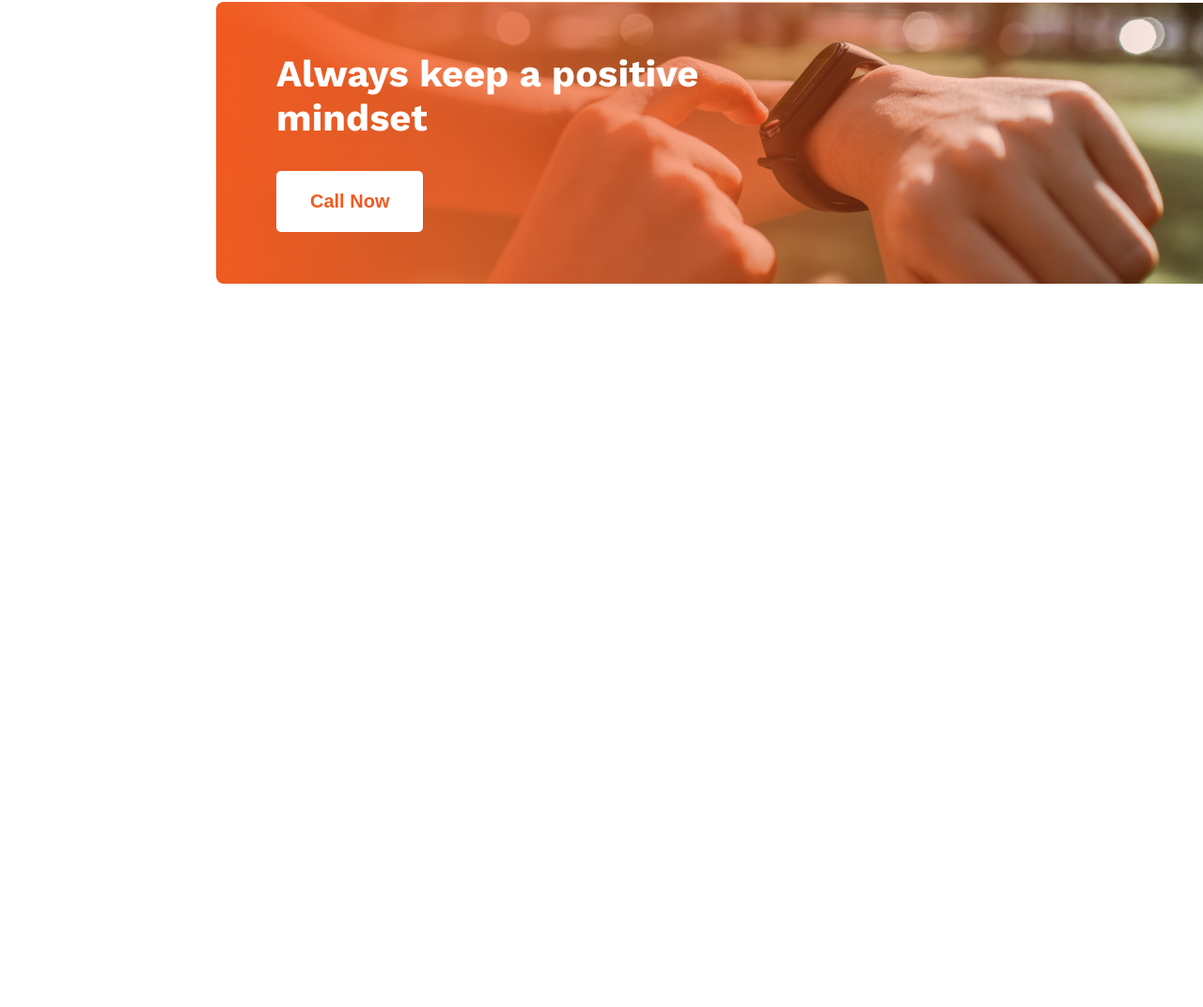
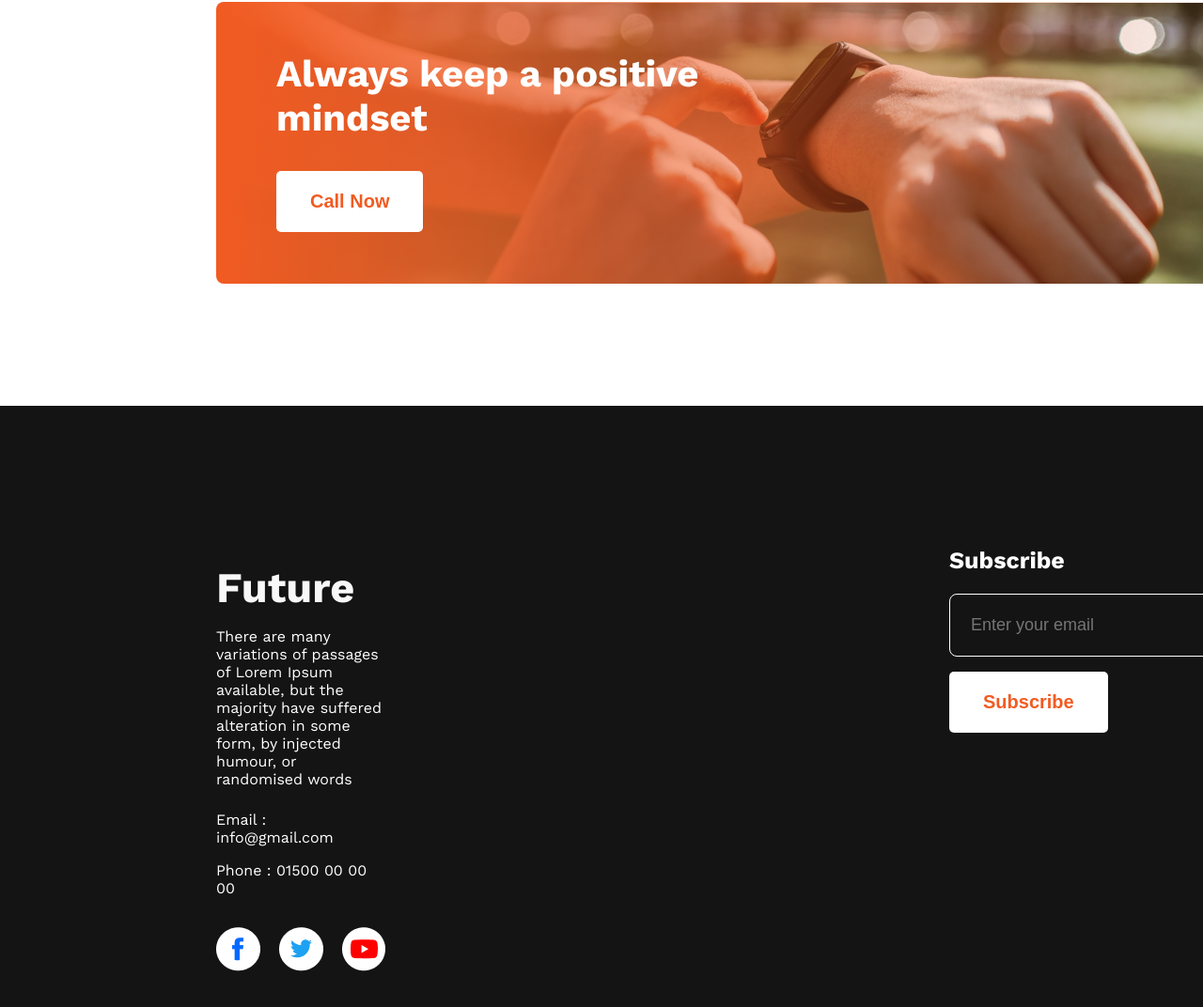
Before and after one commit to KhairulIslam001/new-year-new-mee, a plain HTML site: page index.html in a window 1280 px wide. Shown: the part 3502-4574 px from the top of the page at 94% size. Before the commit the page ends 3804 px from the top, so only its background shows below. Drawn offline with nearby package versions, Linux system fonts and the light colour scheme.

Commit message:
footer added, project done

```diff
--- a/index.html
+++ b/index.html
@@ -88,8 +88,35 @@
     </main>
 
     <footer>
+        <!-- footer part -->
+        <section class="footer">
+            <div class="footer-sectionOne">
+                <h1 class="footer-title">Future</h1>
+                <p class="footer-des">There are many variations of passages of Lorem Ipsum available, but the majority
+                    have suffered alteration in some form, by injected humour, or randomised words</p>
 
+                <p class="f-line1">Email : info@gmail.com</p>
+                <p class="f-line2">Phone : 01500 00 00 00</p>
 
+                <!-- icons -->
+                <div class="icons">
+                    <div><img src="images/icons/fb.png" alt=""></div>
+
+                    <div><img src="images/icons/twitter.png" alt=""></div>
+                    <div><img src="images/icons/youtube.png " alt=""></div>
+                </div>
+            </div>
+
+            <div class="footer-sectionTwo">
+                <h1 class="fsection-title">Subscribe</h1>
+                <div>
+                    <input class="email" type="email" placeholder="Enter your email" id="">
+                </div>
+                <div>
+                    <input class="secondary-btn" type="submit" value="Subscribe">
+                </div>
+            </div>
+        </section>
     </footer>
 
 </body>
--- a/styles/blog.css
+++ b/styles/blog.css
@@ -3,7 +3,6 @@ body {
     ;
     margin: 0;
     padding: 0;
-    display: block;
 }
 
 
@@ -163,3 +162,66 @@ main section {
     font-size: 20px;
     font-weight: 600;
 }
+
+/* foooter section */
+
+.footer {
+    padding: 130px 230px;
+    display: flex;
+    gap: 600px;
+    background-color: #151414;
+    margin-top: 130px;
+}
+
+.footer-title {
+    color: #F8F8F8;
+    font-size: 45px;
+    font-weight: 700;
+    margin-bottom: 16px;
+}
+
+.footer-des {
+    color: #FFF;
+    font-size: 16px;
+    font-weight: 400;
+    margin-bottom: 24px;
+    margin-top: 0;
+}
+
+.f-line1 {
+    color: #FFF;
+    font-size: 16px;
+    font-weight: 400;
+    margin-top: 0;
+    margin-bottom: 16px;
+}
+
+.f-line2 {
+    color: #FFF;
+    font-size: 16px;
+    font-weight: 400;
+    margin-top: 0;
+    margin-bottom: 32px;
+}
+
+.icons {
+    display: flex;
+    gap: 20px;
+}
+
+.fsection-title {
+    color: #FFF;
+    font-size: 25px;
+    font-weight: 600;
+}
+
+.email {
+    background: #151414;
+    padding: 22px 158px 22px 22px;
+    border-radius: 8px;
+    border: 1px solid #FFF;
+    color: #F3F3F3;
+    font-size: 18px;
+    font-weight: 400;
+    margin-bottom: 16px;
+}
```
